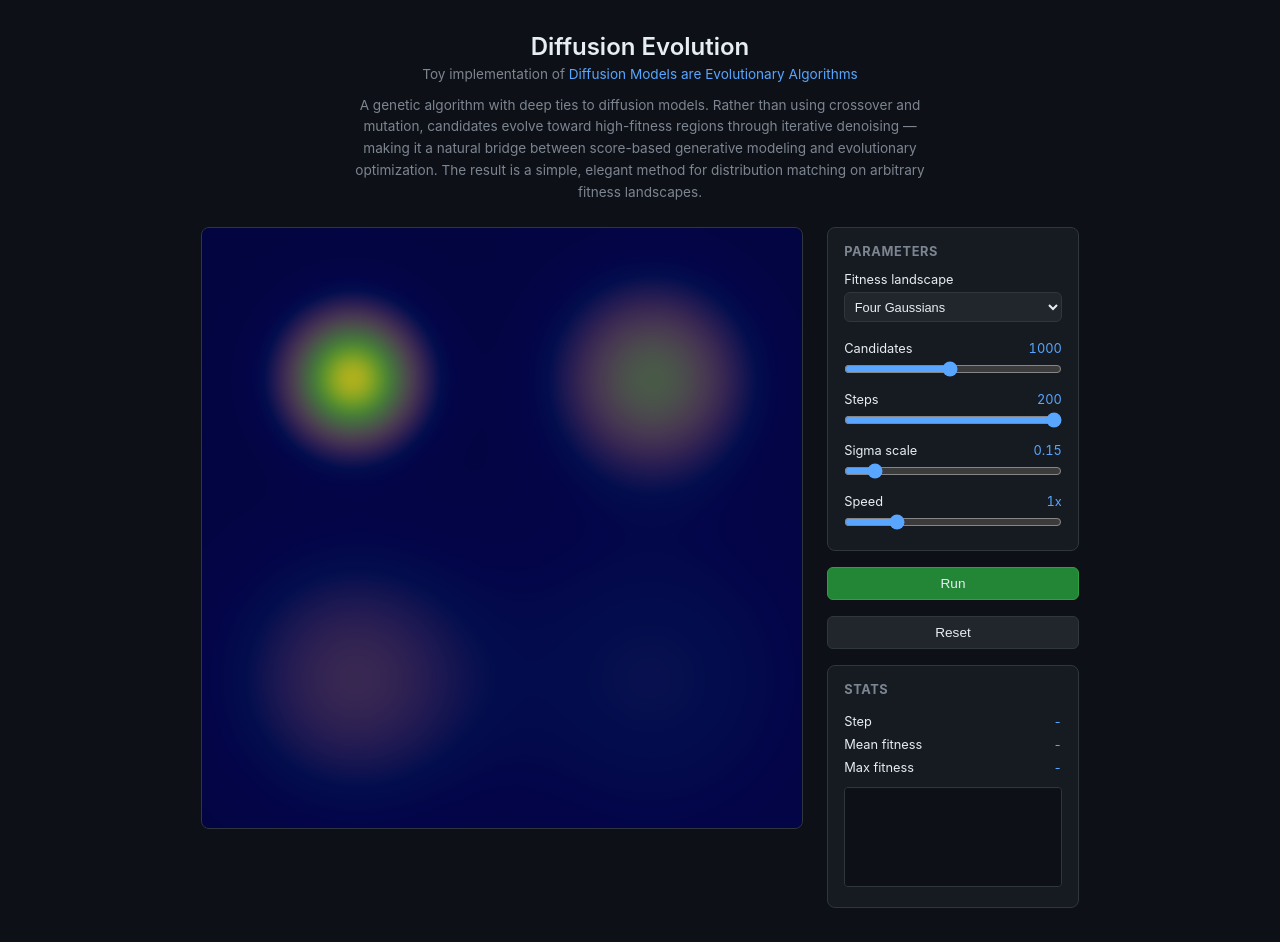
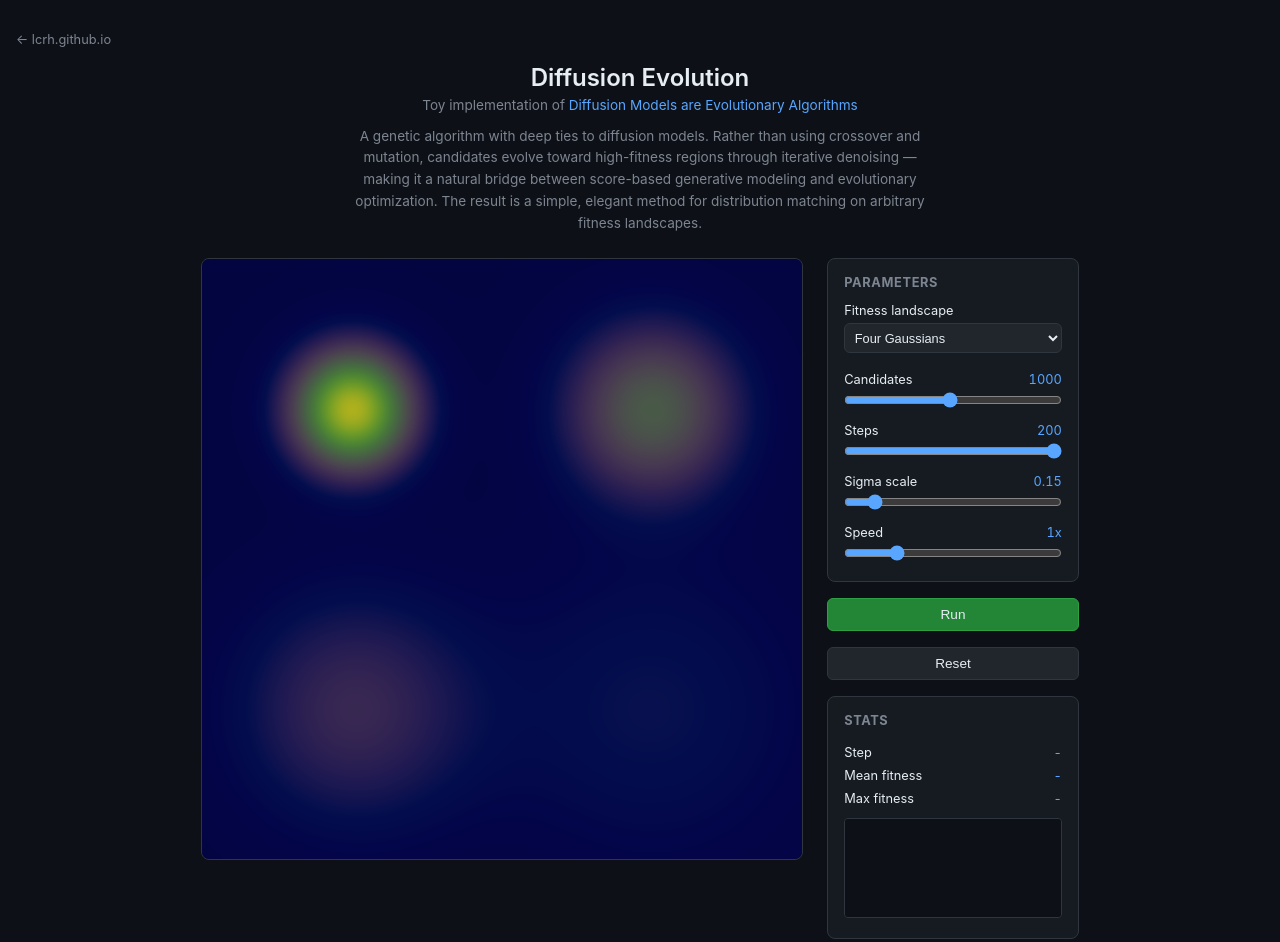
Before and after one commit to lcrh/diffusion_evolution, a plain HTML site: page index.html in a window 1280 px wide. Drawn offline with Linux system fonts and the light colour scheme.

Commit message:
Add subtle lcrh.github.io backlink

```diff
--- a/index.html
+++ b/index.html
@@ -37,6 +37,13 @@
     }
     .subtitle a { color: #58a6ff; text-decoration: none; }
     .subtitle a:hover { text-decoration: underline; }
+    .site-backlink {
+      align-self: flex-start;
+      font-size: 0.8rem;
+      margin-bottom: 1rem;
+    }
+    .site-backlink a { color: #7d8590; text-decoration: none; }
+    .site-backlink a:hover { color: #58a6ff; }
     .main {
       display: flex;
       gap: 1.5rem;
@@ -133,6 +140,7 @@
   </style>
 </head>
 <body>
+  <p class="site-backlink"><a href="https://lcrh.github.io/">← lcrh.github.io</a></p>
   <h1>Diffusion Evolution</h1>
   <p class="subtitle">
     Toy implementation of <a href="https://arxiv.org/abs/2410.02543">Diffusion Models are Evolutionary Algorithms</a>
```
